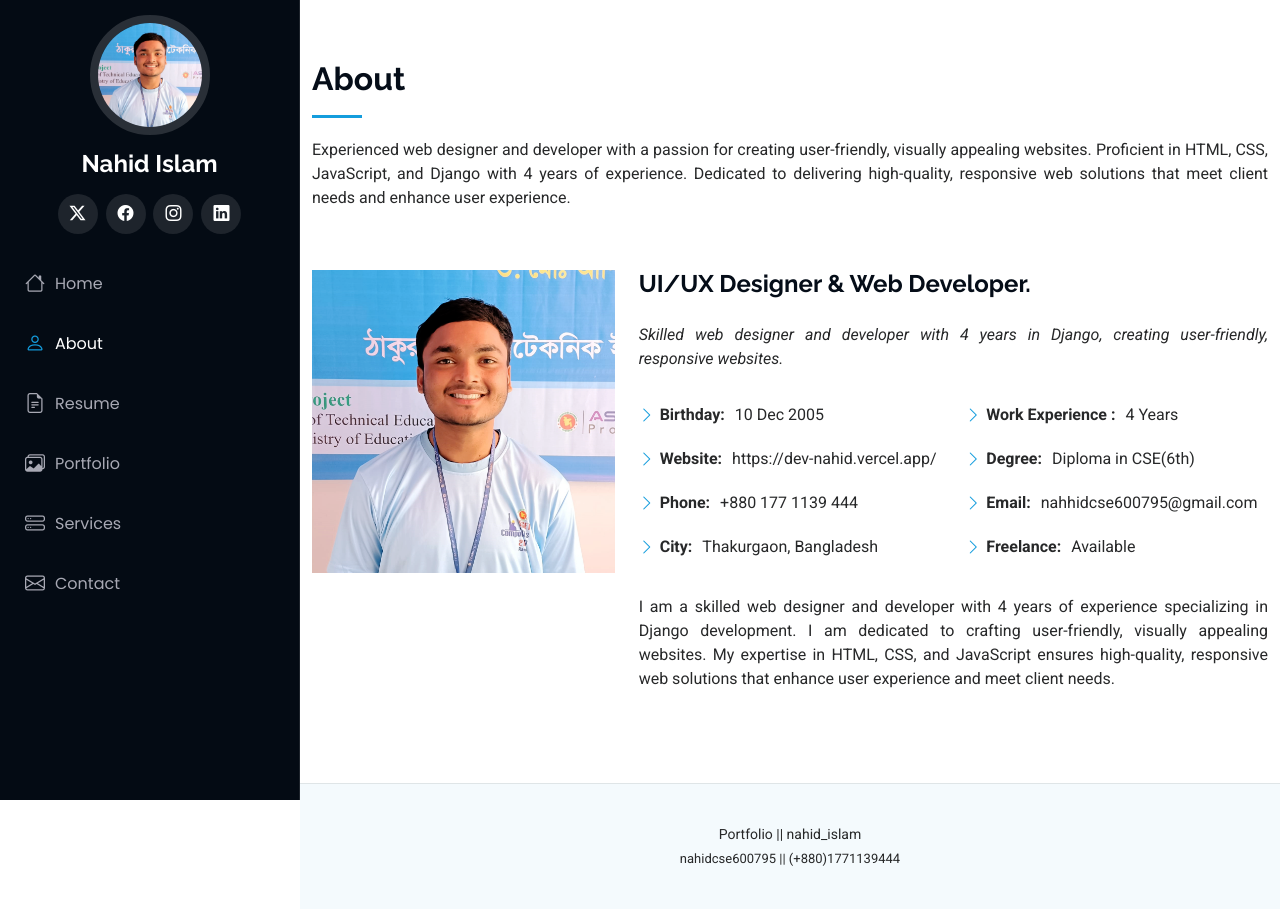
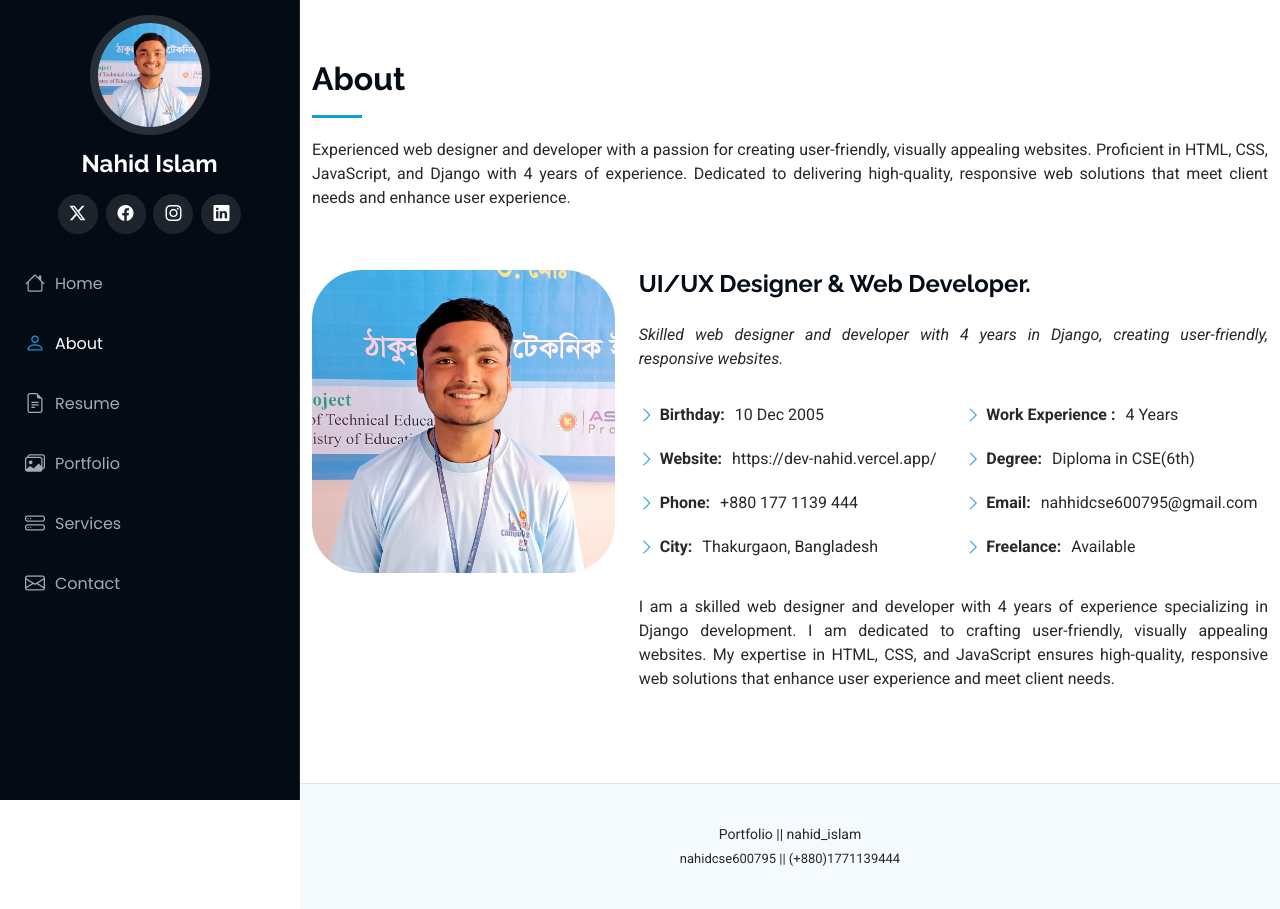
Before and after one commit to NahidIslamN/dev_nahid, a Django app: page /viewer/about/ in a window 1280 px wide. Run offline with Django 5.2, Linux system fonts and the light colour scheme; some libraries are stand-ins or nearby versions.

Commit message:
Update about.html

```diff
--- a/templates/public/about.html
+++ b/templates/public/about.html
@@ -21,7 +21,7 @@ About Me
 
           <div class="row gy-4 justify-content-center">
             <div class="col-lg-4">
-              <img style="border-redius:50px" src="/static/assets/img/nahid.png" class="img-fluid" alt="">
+              <img style="border-radius: 50px;" src="/static/assets/img/nahid.png" class="img-fluid" alt="">
             </div>
             <div class="col-lg-8 content">
               <h2>UI/UX Designer &amp; Web Developer.</h2>
```
